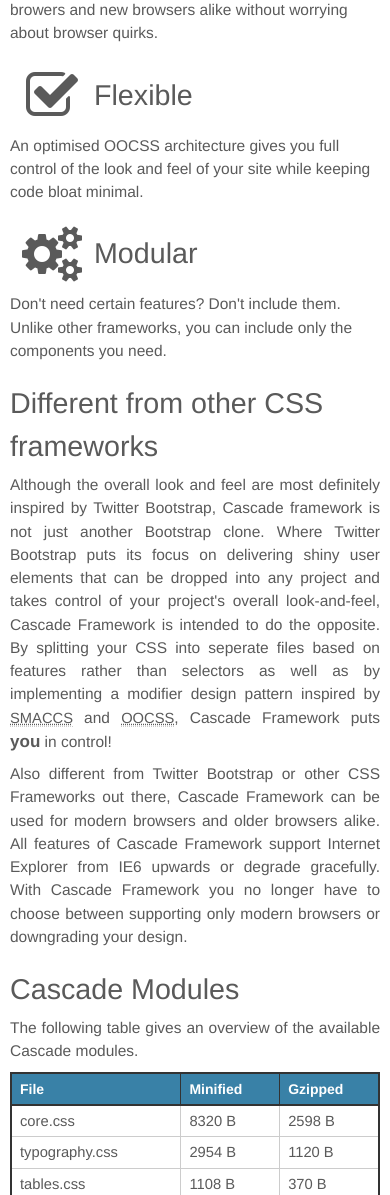
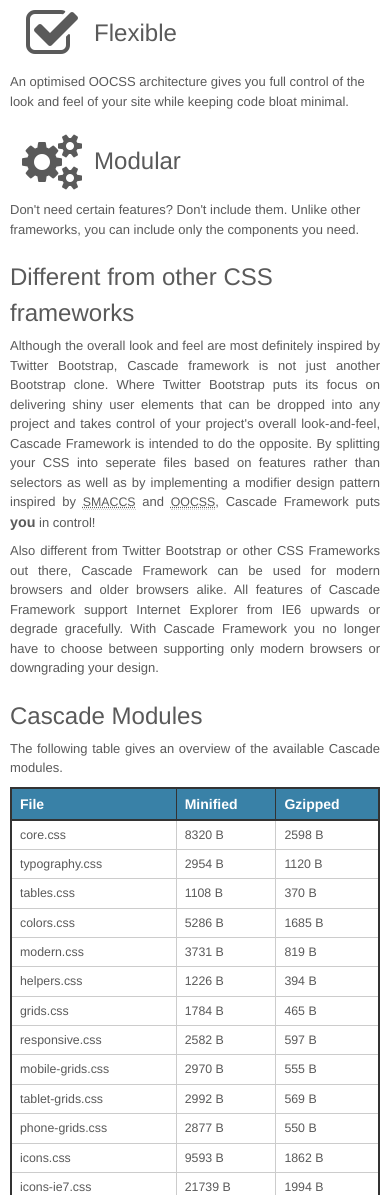
Before and after one commit to jslegers/cascadeframework, a plain HTML site: page index.html in a window 390 px wide. Shown: the part 805-2000 px from the top of the page. Drawn offline with Linux system fonts and the light colour scheme.

Commit message:
Fix tiny screen width

```diff
--- a/index.html
+++ b/index.html
@@ -115,6 +115,14 @@
                 td,th {
                     width:auto !important;
                     word-break:break-all;
+                }
+
+                .name {
+                    width: 45%!important;
+                }
+
+                .site-body {
+                    font-size: 13px;
                 }
             }
 
```
